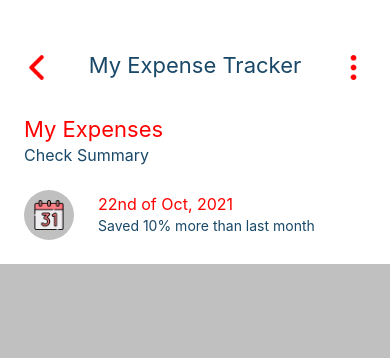
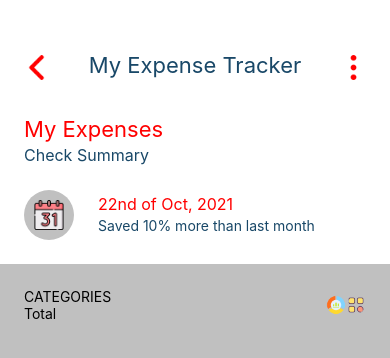
Before and after one commit to Enaturale/expensetrackerapp, a React Native app: screen /Home in a window 390 px wide. Shown: the top 358 px of the page. Built offline with nearby package versions, Linux system fonts and the light colour scheme.

Commit message:
Home page

```diff
--- a/constants/icons.js
+++ b/constants/icons.js
@@ -10,6 +10,8 @@ export const feeding = require("../assets/icons/feeding_icon.png");
 export const healthcare = require("../assets/icons/healthcare.png");
 export const more = require("../assets/icons/more.png");
 export const calender = require("../assets/icons/calender.png");
+export const menu = require("../assets/icons/menu.png");
+
 
 
 
@@ -26,6 +28,7 @@ export default{
     feeding,
     healthcare,
     more,
-    calender
+    calender,
+    menu
 
 }
--- a/screens/Home.js
+++ b/screens/Home.js
@@ -76,6 +76,35 @@ const Home =() => {
         )
     }
 
+    function renderCategoryHeader(){
+        return(
+            <View
+            style={{flexDirection:'row', justifyContent:'space-between', padding: SIZES.padding,
+                     alignItems:'center'}}
+            >
+                {/* Title */}
+                <View>
+                    <Text>CATEGORIES</Text>
+                    <Text>Total</Text>
+                </View>
+
+                {/* Buttons */}
+                <View style={{flexDirection:'row'}}>
+                    <TouchableOpacity>
+                        <Image source={icons.chart} resizeMode='contain'
+                               style={{height:20, width: 20}} />
+                    </TouchableOpacity>
+
+                    <TouchableOpacity>
+                        <Image source={icons.menu} resizeMode='contain'
+                               style={{height:20, width: 20}} />
+                    </TouchableOpacity>
+                </View>
+
+            </View>
+        )
+    }
+
     return(
         <View style={{flex: 1, backgroundColor: COLORS.lightGray}}>
              {/* <Text>Home</Text>  */}
@@ -84,6 +113,9 @@ const Home =() => {
 
              {/* Header Section */}
              {renderHeader()}
+
+             {/* Category in header section */}
+             {renderCategoryHeader()}
         </View>
     )
 }
```
Also changed, not shown: assets/icons/menu.png (added).
